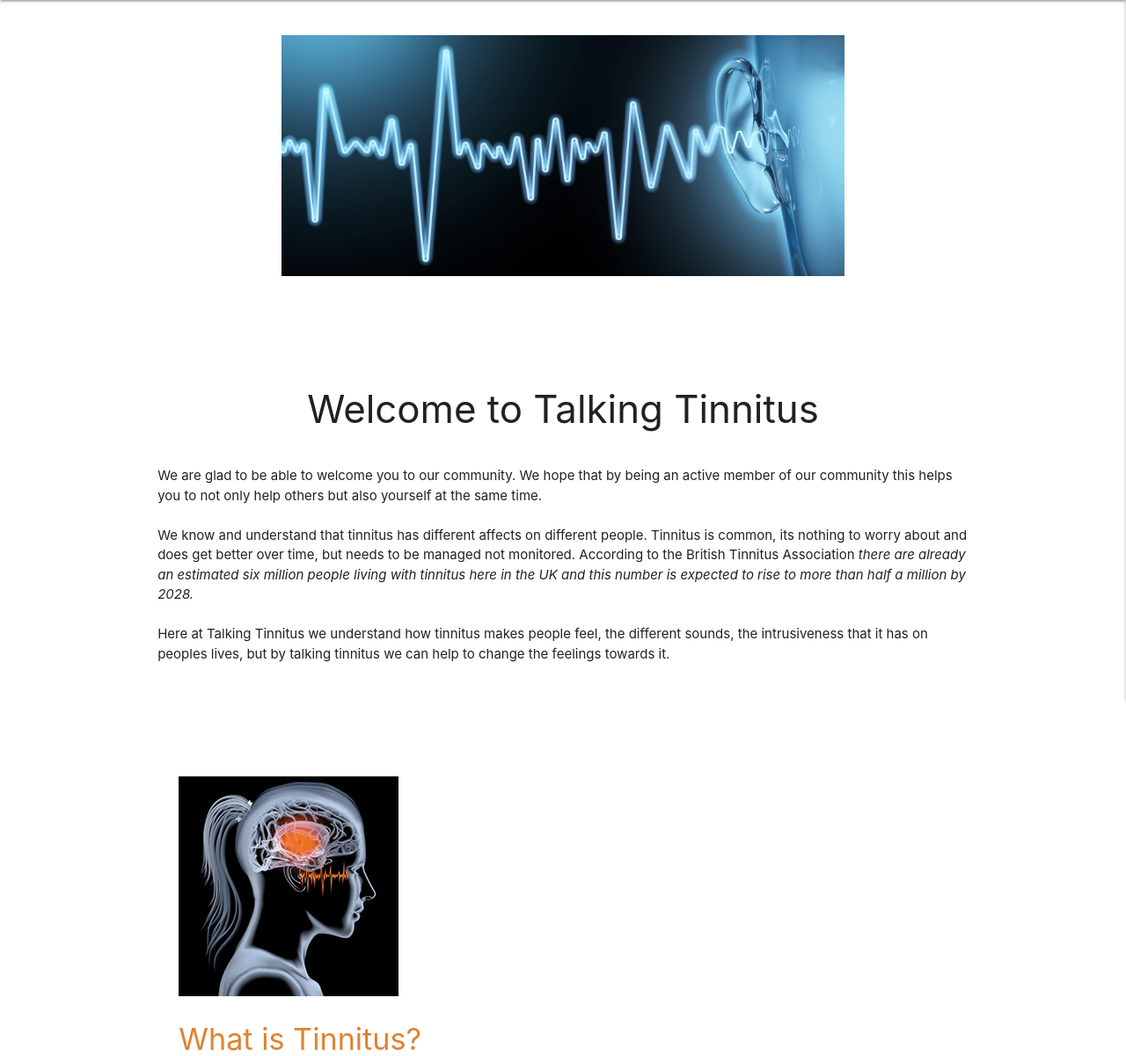
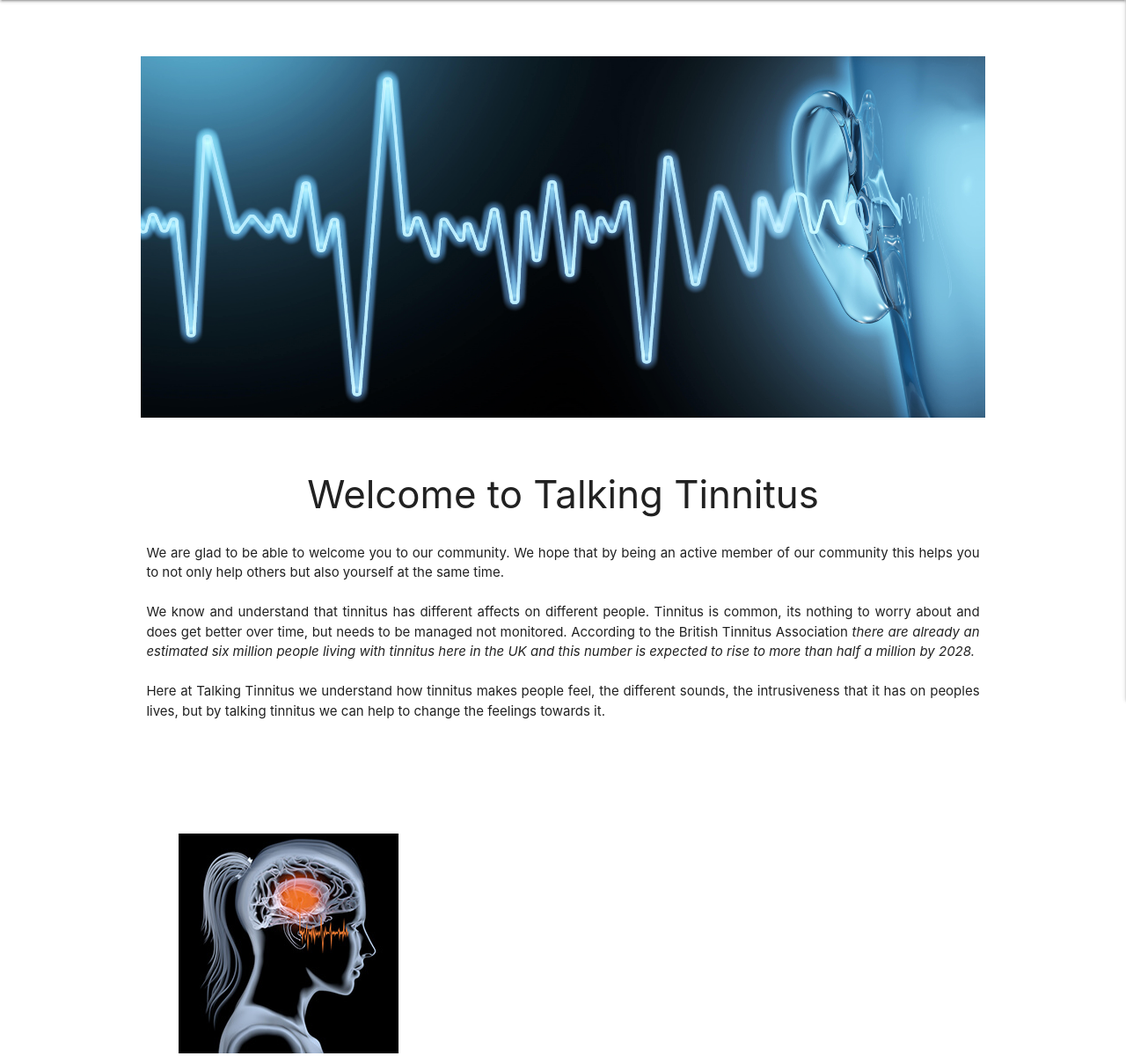
Before and after one commit to AndrewH1188/talking-tinnitus-ms3, a Flask app: page / in a window 1280 px wide. Shown: the part 64-1265 px from the top of the page at 88% size. Run offline with Flask 2, Linux system fonts and the light colour scheme; some libraries are stand-ins or nearby versions.

Commit message:
Makijng more changes to the layouts and styles of pages as well as icons.

```diff
--- a/static/css/style.css
+++ b/static/css/style.css
@@ -14,7 +14,7 @@
 
 .page-headings {
   text-align: center;
-  margin-bottom: 40px;
+  margin-bottom: 30px;
 }
 
 .logo {
@@ -32,10 +32,11 @@
 
 .hero-image {
   display: block;
+  margin-top: 5%;
   margin-left: auto;
   margin-right: auto;
-  margin-bottom: 10%;
-  width: 50%;
+  margin-bottom: 5%;
+  width: 75%;
 }
 
 
@@ -43,9 +44,10 @@
 /*--------------------------------------------- Home and About Us text */
 
 .introduction {
-  margin-left: 14%;
-  margin-right: 14%;
+  margin-left: 13%;
+  margin-right: 13%;
   margin-bottom: 10%;
+  text-align: justify;
 }
 
 
@@ -81,13 +83,33 @@
   background-color: #3d7b9c;
 }
 
-/*
-
-.register-button {
+.register-button:hover{
   background-color: #c2e5d3;
+  color:#3d7b9c;
 }
 
-*/
+
+.font-icon {
+  color: #3d7b9c;
+}
+
+
+/*--------------------------------------------- Log in page */
+
+.login-button {
+  background-color: #3d7b9c;
+}
+
+.login-button:hover{
+  background-color: #c2e5d3;
+  color:#3d7b9c;
+}
+
+.font-icon {
+  color: #3d7b9c;
+}
+
+
 
 
 /*--------------------------------------------- Entries page */
```
